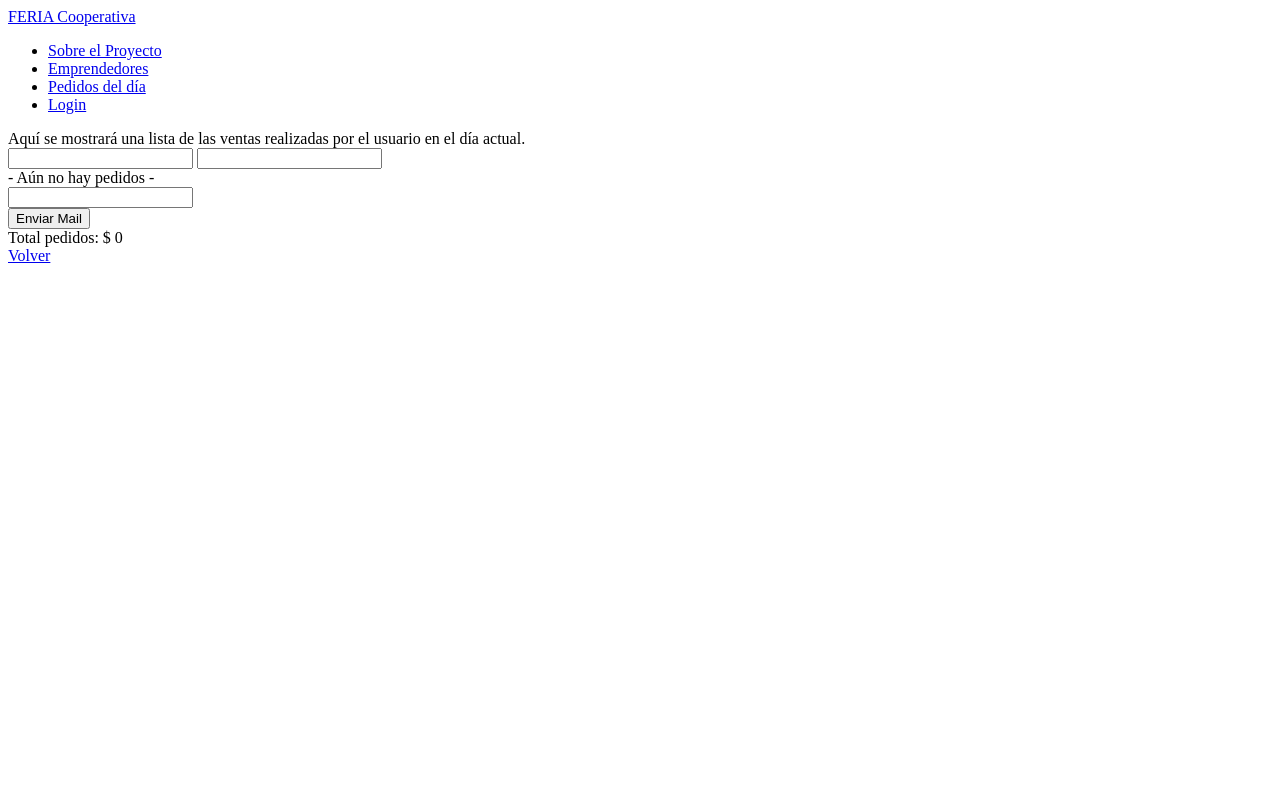
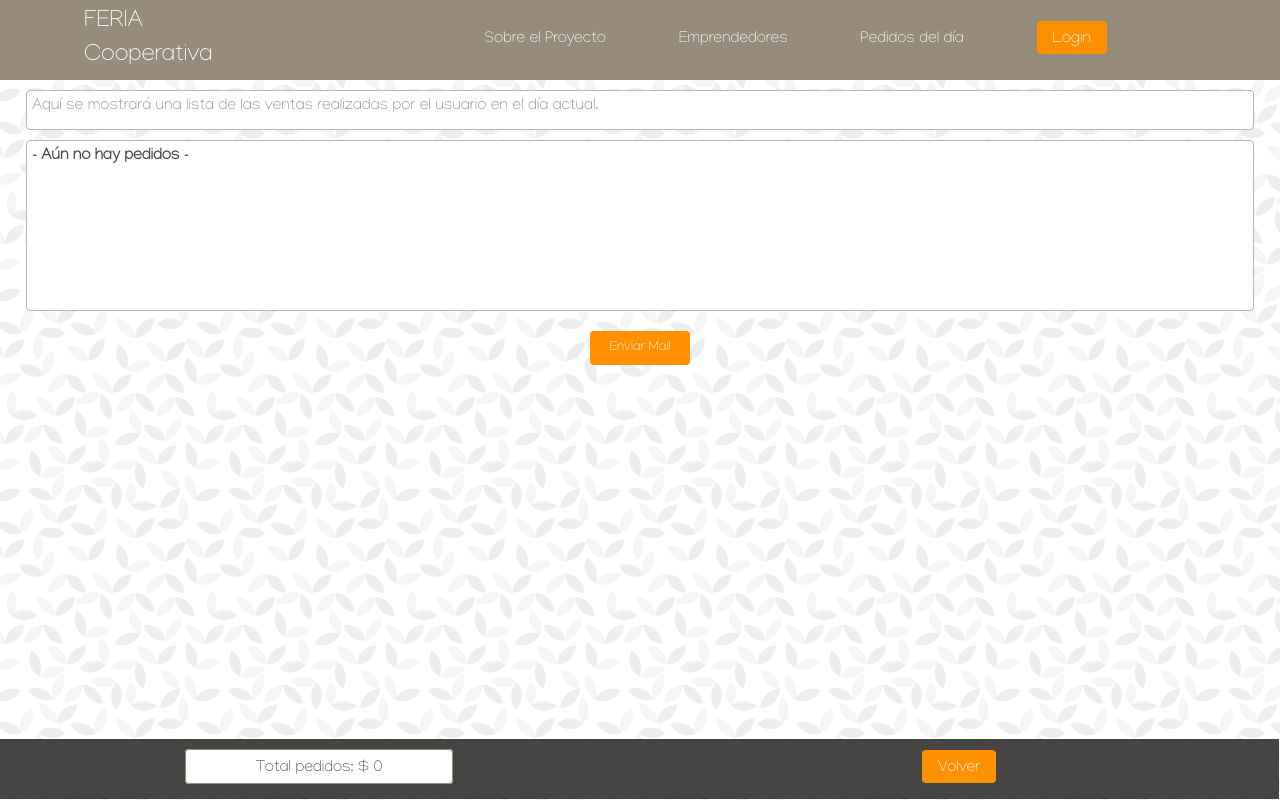
Before and after one commit to leticiafunes/UTNFERIA, a website: page pedidos.html in a window 1280 px wide. Drawn offline with nearby package versions, Linux system fonts and the light colour scheme; the site is published under a folder, as on GitHub Pages, so addresses that start at the root find nothing.

```diff
--- a/pedidos.html
+++ b/pedidos.html
@@ -7,8 +7,8 @@
     <link href="https://fonts.googleapis.com/css2?family=Manjari:wght@100&amp;display=swap" rel="stylesheet">
     <script src="https://code.jquery.com/jquery-3.6.0.js" integrity="sha256-H+K7U5CnXl1h5ywQfKtSj8PCmoN9aaq30gDh27Xc0jk=" crossorigin="anonymous"></script>
     <script src="https://kit.fontawesome.com/4a5d6c3d59.js" crossorigin="anonymous"></script>
-    <link href="/stylesheets/estilospedidos.css" rel="stylesheet" type="text/css">
-    <link href="/stylesheets/estilosnavegacion.css" rel="stylesheet" type="text/css">
+    <link href="stylesheets/estilospedidos.css" rel="stylesheet" type="text/css">
+    <link href="stylesheets/estilosnavegacion.css" rel="stylesheet" type="text/css">
 
 
  </head>
@@ -98,8 +98,8 @@
 
 
   <footer>
-       <script src="../javascripts/funcionalidadpedidos.js"></script>
-       <script src="../javascripts/funcionalidadnavegacion.js"></script>
+       <script src="javascripts/funcionalidadpedidos.js"></script>
+       <script src="javascripts/funcionalidadnavegacion.js"></script>
 
 
        <script src="https://cdn.jsdelivr.net/npm/bootstrap@5.0.1/dist/js/bootstrap.bundle.min.js" integrity="sha384-gtEjrD/SeCtmISkJkNUaaKMoLD0//ElJ19smozuHV6z3Iehds+3Ulb9Bn9Plx0x4" crossorigin="anonymous"></script>  </footer>
```
Also changed, not shown: login.html (+1 -1 lines), nosotros.html (+1 -1 lines).
